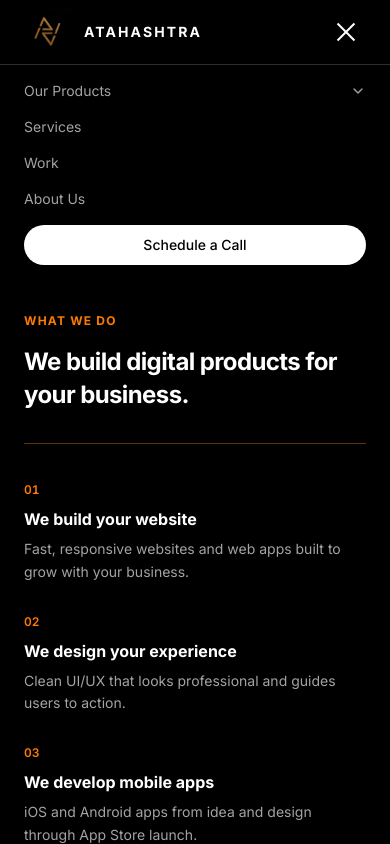
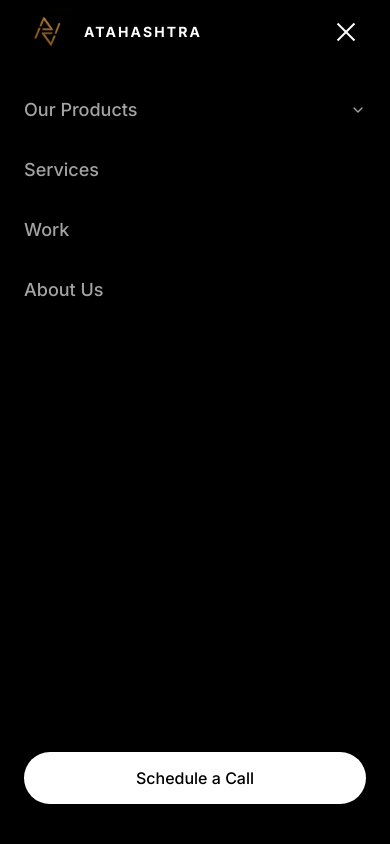
Before and after one commit to prathambhandari/atahastra-dev, a React (Vite) app: page / in a window 390 px wide. Both pictures are taken after a click on the button "Toggle menu". Shown: the top 844 px of the page. Built offline with nearby package versions, Linux system fonts and the light colour scheme.

Commit message:
responsive a fix

```diff
--- a/src/components/layout/Navbar.jsx
+++ b/src/components/layout/Navbar.jsx
@@ -21,6 +21,21 @@ function ChevronDown({ open }) {
       aria-hidden="true"
     >
       <path strokeLinecap="round" strokeLinejoin="round" d="m6 9 6 6 6-6" />
+    </svg>
+  )
+}
+
+function ArrowRight() {
+  return (
+    <svg
+      className="h-5 w-5 shrink-0 text-gray-muted transition-all duration-200 group-hover:translate-x-0.5 group-hover:text-foreground"
+      fill="none"
+      viewBox="0 0 24 24"
+      stroke="currentColor"
+      strokeWidth={2}
+      aria-hidden="true"
+    >
+      <path strokeLinecap="round" strokeLinejoin="round" d="M5 12h14M13 6l6 6-6 6" />
     </svg>
   )
 }
@@ -94,7 +109,30 @@ export default function Navbar() {
     }
   }, [productsOpen])
 
+  useEffect(() => {
+    if (!menuOpen) return
+
+    const handleEscape = (event) => {
+      if (event.key === 'Escape') setMenuOpen(false)
+    }
+
+    document.body.style.overflow = 'hidden'
+    document.addEventListener('keydown', handleEscape)
+    return () => {
+      document.body.style.overflow = ''
+      document.removeEventListener('keydown', handleEscape)
+    }
+  }, [menuOpen])
+
+  const mobileLinkClass = (to) => {
+    const isAbout = to === '/about' && pathname === '/about'
+    return `cursor-pointer text-lg font-medium transition-colors ${
+      isAbout ? 'text-foreground' : 'text-gray-muted hover:text-foreground'
+    }`
+  }
+
   return (
+    <>
     <header className="relative sticky top-0 z-50 bg-page/95 backdrop-blur-sm">
       <div className="section-container flex h-16 items-center justify-between md:h-20">
         <Logo size="lg" />
@@ -167,7 +205,7 @@ export default function Navbar() {
                       target="_blank"
                       rel="noopener noreferrer"
                       onClick={closeProductsDropdown}
-                      className="group relative block overflow-hidden rounded-2xl border border-white/5"
+                      className="group relative block overflow-hidden rounded-2xl border border-white/5 transition-shadow duration-300 hover:shadow-[0_0_16px_rgba(255,255,255,0.08)]"
                     >
                       <img
                         src="/hero.png"
@@ -181,9 +219,12 @@ export default function Navbar() {
                       <div className="absolute inset-0 bg-gradient-to-br from-amber-950/40 via-black/60 to-black/90" />
 
                       <div className="relative z-10 p-6">
-                        <h3 className="text-base font-bold text-foreground group-hover:text-accent">
-                          {product.name}
-                        </h3>
+                        <div className="flex items-start justify-between gap-4">
+                          <h3 className="text-base font-bold text-gray-muted transition-colors group-hover:text-foreground">
+                            {product.name}
+                          </h3>
+                          <ArrowRight />
+                        </div>
                         <p className="mt-2 text-sm leading-relaxed text-gray-muted">{product.description}</p>
                         <span className="mt-4 inline-block text-sm text-accent">mysimpleresume.com</span>
                       </div>
@@ -196,21 +237,23 @@ export default function Navbar() {
         </div>
       )}
 
+    </header>
+
       {menuOpen && (
-        <nav className="border-t border-border bg-page px-6 py-4 md:hidden">
-          <div className="flex flex-col gap-4">
+        <nav className="fixed inset-x-0 top-16 z-40 flex h-[calc(100dvh-4rem)] w-full flex-col overflow-y-auto bg-page md:hidden">
+          <div className="section-container flex h-full flex-1 flex-col gap-8 py-8 pb-10">
             <div>
               <button
                 type="button"
                 onClick={() => setMobileProductsOpen((current) => !current)}
                 aria-expanded={mobileProductsOpen}
-                className="flex w-full cursor-pointer items-center justify-between text-sm text-gray-muted transition-colors hover:text-foreground"
+                className="flex w-full cursor-pointer items-center justify-between text-lg font-medium text-gray-muted transition-colors hover:text-foreground"
               >
                 Our Products
                 <ChevronDown open={mobileProductsOpen} />
               </button>
               {mobileProductsOpen && (
-                <div className="mt-3 space-y-3 border-l border-border pl-4">
+                <div className="mt-4 space-y-4 border-l border-border pl-4">
                   {products.map((product) => (
                     <a
                       key={product.href}
@@ -221,10 +264,12 @@ export default function Navbar() {
                         setMenuOpen(false)
                         setMobileProductsOpen(false)
                       }}
-                      className="block cursor-pointer"
+                      className="group block cursor-pointer"
                     >
-                      <span className="text-sm font-medium text-foreground">{product.name}</span>
-                      <span className="mt-1 block text-xs text-gray-muted">mysimpleresume.com</span>
+                      <span className="text-base font-medium text-gray-muted transition-colors group-hover:text-foreground">
+                        {product.name}
+                      </span>
+                      <span className="mt-1 block text-sm text-gray-muted">mysimpleresume.com</span>
                     </a>
                   ))}
                 </div>
@@ -235,17 +280,18 @@ export default function Navbar() {
               <Link
                 key={link.to}
                 to={link.to}
-                className={linkClass(link.to)}
+                className={mobileLinkClass(link.to)}
                 onClick={() => setMenuOpen(false)}
               >
                 {link.label}
               </Link>
             ))}
+
             <a
               href={BOOKING_URL}
               target="_blank"
               rel="noopener noreferrer"
-              className="cursor-pointer rounded-full bg-foreground px-5 py-2.5 text-center text-sm font-medium text-page"
+              className="mt-auto cursor-pointer rounded-full bg-foreground px-5 py-3.5 text-center text-base font-medium text-page"
               onClick={() => setMenuOpen(false)}
             >
               Schedule a Call
@@ -253,6 +299,6 @@ export default function Navbar() {
           </div>
         </nav>
       )}
-    </header>
+    </>
   )
 }
```
